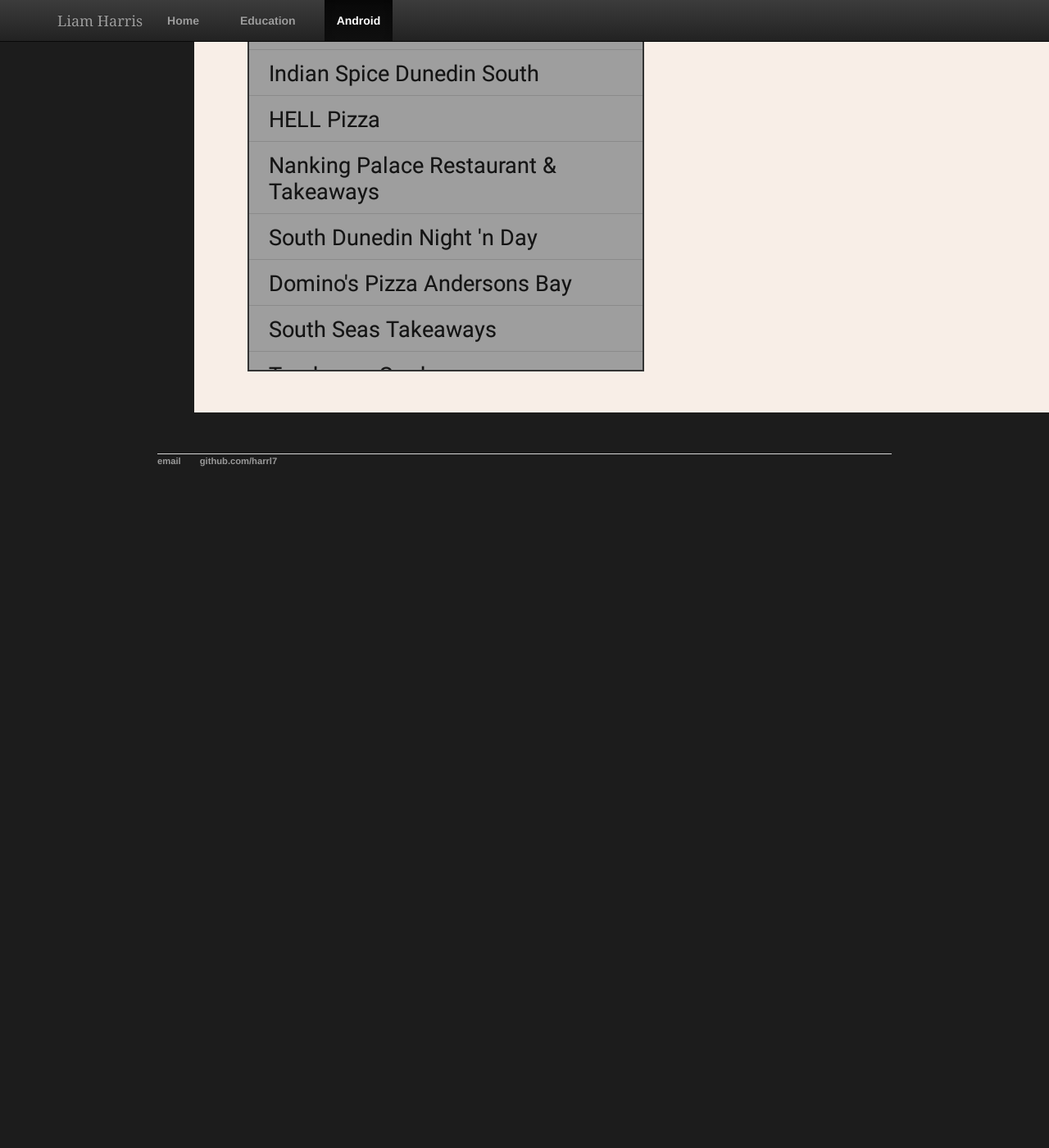
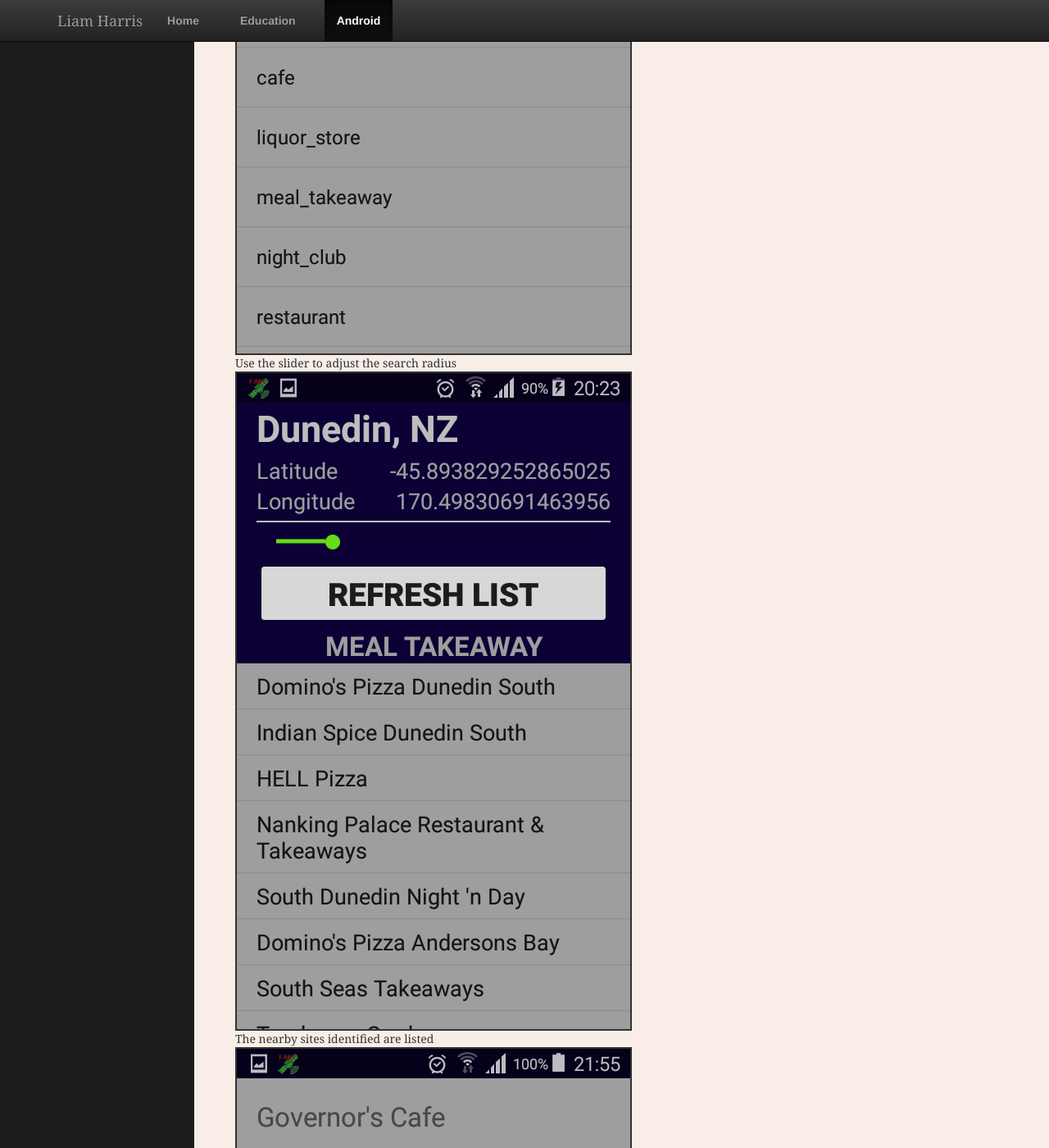
Before and after one commit to harrl7/harrl7.github.io, a Jekyll site: the page built from android/index.html, in a window 1280 px wide and 1400 px high, scrolled down 662 px. Shown: the whole window at 82% size. Built offline with Jekyll 4.4.1, drawn with Linux system fonts in a browser that asks for light colours; before the commit the page ends 1292 px from its top, so only the background shows below that; some of the changed text lies outside the part shown.

Commit message:
Update index.html

```diff
--- a/android/index.html
+++ b/android/index.html
@@ -7,11 +7,22 @@
 	<h1>Android</h1>
 
 	<h2>Nearby Sites</h2>
-	<p>This is the application I made for an individual assignment. The application uses the Google Places API to find businesses and tourist attractions around you.</p>
-	<a href="https://drive.google.com/file/d/0B4oAfWQrOmHieWdQRHVUbGhpMU0/view">apk</a>
+	<p>This is the application I made for an individual assignment. The application uses the Google Places API to find businesses and tourist attractions around you.
+	<a href="https://drive.google.com/file/d/0B4oAfWQrOmHieWdQRHVUbGhpMU0/view">apk</a> </p>
 
-	<div class="container-fluid">
-	  	<img src="/assets/img/nearby_sites/menu1.png">
-	</div>
+	<figure>
+		<img src="/assets/img/nearby_sites/menu2.png">
+		<figcaption> Use the slider to adjust the search radius </figcaption>
+	</figure>
+
+	<figure>
+		<img src="/assets/img/nearby_sites/menu1.png">
+		<figcaption> The nearby sites identified are listed </figcaption>
+	</figure>
+
+	<figure>
+		<img src="/assets/img/nearby_sites/details.png">
+		<figcaption> Selecting an item shows additional details </figcaption>
+	</figure>
 
 </div><!-- /.blurb -->
```
